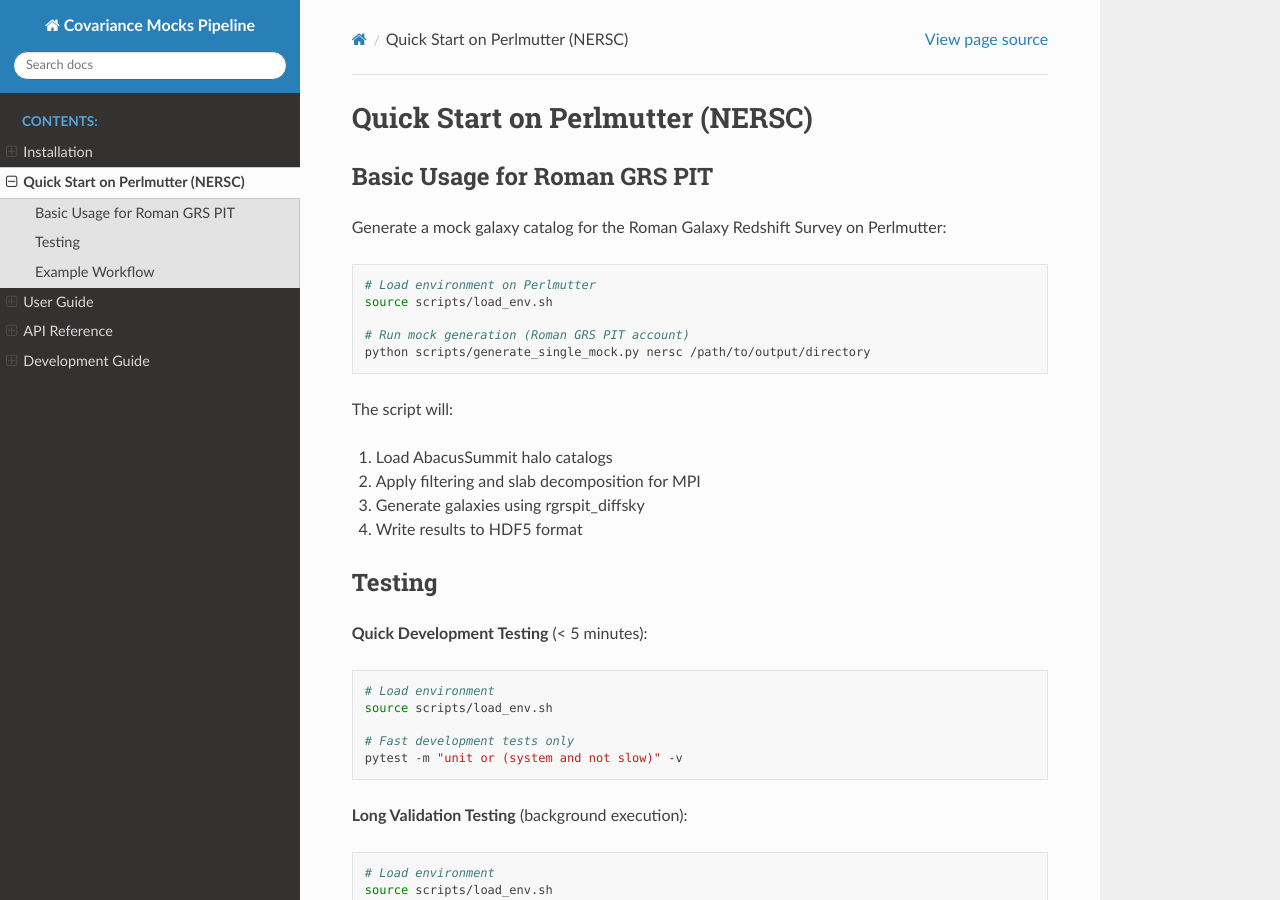
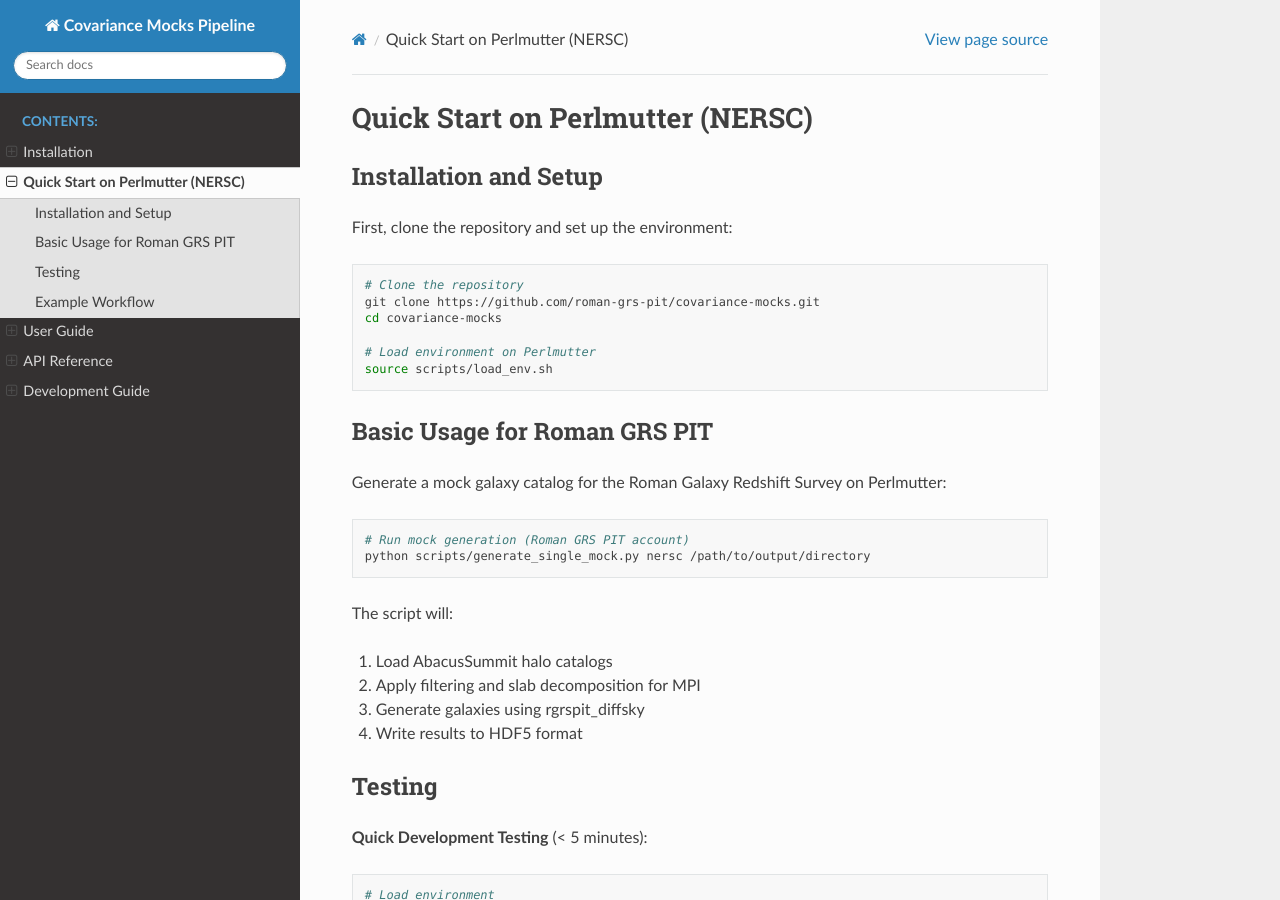
Before and after one commit to roman-grs-pit/covariance-mocks, a Sphinx documentation site: the page built from docs/source/quickstart.rst, in a window 1280 px wide and 900 px high. Built offline with Sphinx 7.4.7 and the Read the Docs theme 3.1.0, drawn with Linux system fonts in a browser that asks for light colours.

Commit message:
clone repo in docs

```diff
--- a/docs/source/quickstart.rst
+++ b/docs/source/quickstart.rst
@@ -1,5 +1,19 @@
 Quick Start on Perlmutter (NERSC)
 =================================
+
+Installation and Setup
+-----------------------
+
+First, clone the repository and set up the environment:
+
+.. code-block:: bash
+
+   # Clone the repository
+   git clone https://github.com/roman-grs-pit/covariance-mocks.git
+   cd covariance-mocks
+
+   # Load environment on Perlmutter
+   source scripts/load_env.sh
 
 Basic Usage for Roman GRS PIT
 ------------------------------
```
Also changed, not shown: other parts of docs/source/quickstart.rst (+0 -3 lines), README.md (+10 -0 lines), docs/source/installation.rst (+11 -0 lines).
